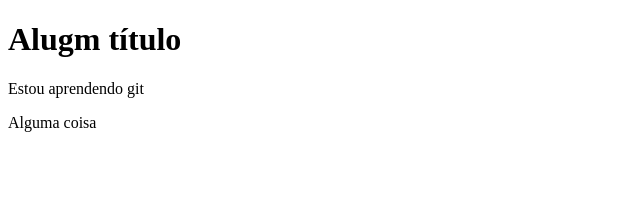
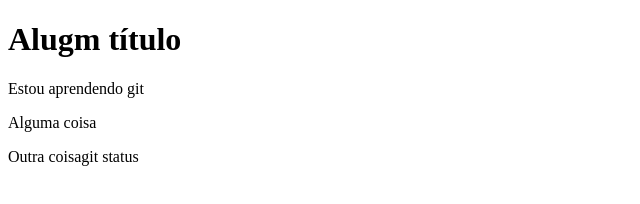
Before and after one commit to rodriguesjunior28/tutorial_git, a plain HTML site: page index.html in a window 1280 px wide. Shown: the whole page, without its empty margins (0-640 px from the left). Drawn offline with Linux system fonts and the light colour scheme.

Commit message:
alteração

```diff
--- a/index.html
+++ b/index.html
@@ -10,6 +10,6 @@
     <h1>Alugm título</h1>
     <p>Estou aprendendo git</p>
     <p>Alguma coisa</p>
-
+    <p>Outra coisagit status</p>
 </body>
 </html>
```
